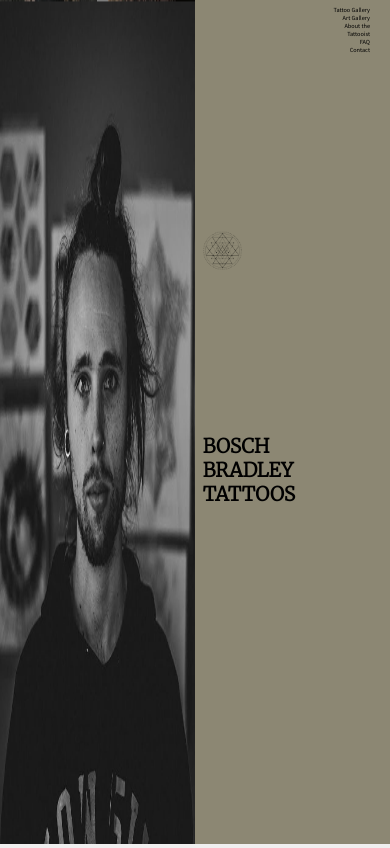
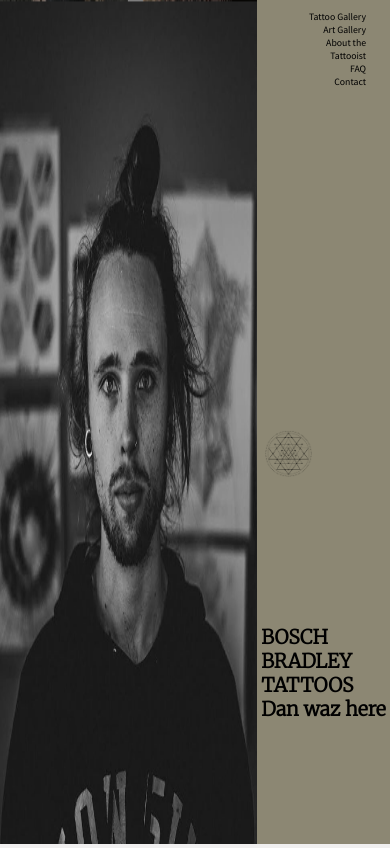
Before and after one commit to 9946386/bradley, a plain HTML site: page index.html in a window 390 px wide. Shown: the top 848 px of the page. Drawn offline with nearby package versions, Linux system fonts and the light colour scheme.

Commit message:
responsive

```diff
--- a/index.html
+++ b/index.html
@@ -29,7 +29,7 @@
 
             <img src="images/logo.png" alt="Bosch Bradley Logo" class="logo">
 
-            <h1 class="title">BOSCH<br>BRADLEY<br>TATTOOS</h1>
+            <h1 class="title">BOSCH<br>BRADLEY<br>TATTOOS<br> Dan waz here</h1>
         </div>
     </div>
 
--- a/styles/styles.css
+++ b/styles/styles.css
@@ -34,6 +34,8 @@ body{
     padding: 0;
     background-color: rgb(240, 239, 239);
 }
+
+/* HOMEPAGE*/
 
 #homepage{
     width: 100%;
@@ -102,6 +104,82 @@ body{
     font-size: 5vw;
     margin: 3vw 0 0 2vw;
 }
+
+/*RESPONSIVE*/
+
+
+
+
+@media screen and (max-width: 1445px){
+    .hp-areas{
+        display: grid;
+        grid-template-columns: 33% 33% 33%;
+        grid-template-rows: 25% 25% 25% 25%;
+        grid-template-areas:
+            "bradley bradley main-nav"
+            "bradley bradley ."
+            "bradley bradley logo"
+            "bradley bradley title";
+        width: 100%;
+        height: 100vh;
+        margin: auto;
+    }
+    .title{
+        grid-area: title;
+        font-family: 'Merriweather', serif;
+        font-size: 4vw;
+        margin: -1vw 0 0vw 1vw;
+    }
+    .logo{
+        grid-area: logo;
+        width: 10vw;
+        margin: 2vw 2vw;
+    }
+    .main-nav{
+        grid-area: main-nav;
+        float: right;
+        font-family: 'Source Sans Pro', sans-serif;
+        font-size: 2vw;
+        text-align: right;
+        padding-right: 20px;
+    }
+}
+
+@media screen and (max-width: 1200px){
+    .hp-areas{
+        display: grid;
+        grid-template-columns: 33% 33% 33%;
+        grid-template-rows: 25% 25% 25% 25%;
+        grid-template-areas:
+            "bradley bradley main-nav"
+            "bradley bradley ."
+            "bradley bradley logo"
+            "bradley bradley title";
+        width: 100%;
+        height: 100vh;
+        margin: auto;
+    }
+    .title{
+        grid-area: title;
+        font-family: 'Merriweather', serif;
+        font-size: 5vw;
+        margin: -2vw 0 0vw 1vw;
+    }
+    .logo{
+        grid-area: logo;
+        width: 12vw;
+        margin: 2vw 2vw;
+    }
+    .main-nav{
+        grid-area: main-nav;
+        float: right;
+        font-family: 'Source Sans Pro', sans-serif;
+        font-size: 2.5vw;
+        text-align: right;
+        padding-right: 20px;
+    }
+}
+
 
 .page-title{
     font-family: 'Merriweather', serif;
```
